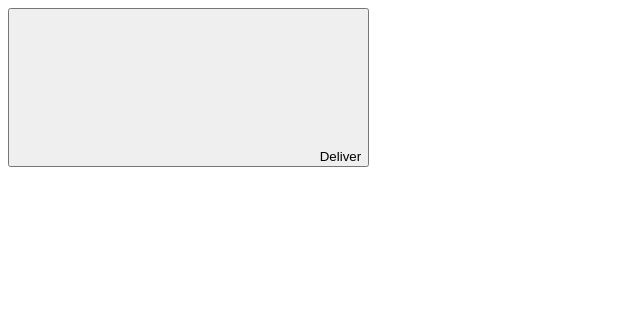
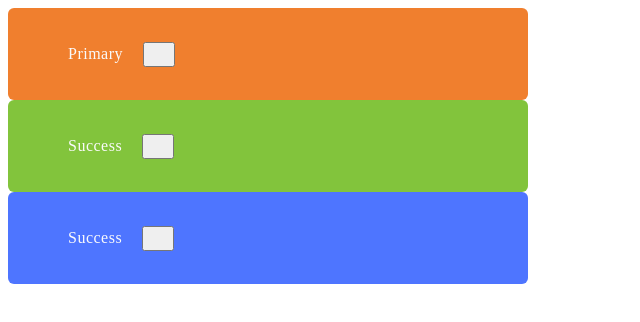
Before and after one commit to kiryhanchiiiik/sass-practice, a website built with Vite: page index.html in a window 1280 px wide. Shown: the whole page, without its empty margins (0-640 px from the left). Built offline with nearby package versions, Linux system fonts and the light colour scheme; files whose address does not match are found by name.

Commit message:
extend directive

```diff
--- a/index.html
+++ b/index.html
@@ -7,10 +7,49 @@
     <title>Lesson 6</title>
   </head>
   <body>
-    <button class="button" type="button">
-      <svg class="button-icon"></svg>
-      <span class="button-label">Deliver</span>
-    </button>
+    <body>
+      <div class="notification-primary">
+        <svg class="notification-icon" width="20" height="20">
+          <use href="./src/img/icons.svg#icon-primary"></use>
+        </svg>
+
+        <p class="notification-text">Primary</p>
+
+        <button class="notification-btn" aria-label="Close button">
+          <svg class="notification-btn-icon" width="16" height="16">
+            <use href="./src/img/icons.svg#icon-close"></use>
+          </svg>
+        </button>
+      </div>
+
+      <div class="notification-success">
+        <svg class="notification-icon" width="20" height="20">
+          <use href="./src/img/icons.svg#icon-check"></use>
+        </svg>
+
+        <p class="notification-text">Success</p>
+
+        <button class="notification-btn" aria-label="Close button">
+          <svg class="notification-btn-icon" width="16" height="16">
+            <use href="./src/img/icons.svg#icon-close"></use>
+          </svg>
+        </button>
+      </div>
+
+      <div class="notification-info">
+        <svg class="notification-icon" width="20" height="20">
+          <use href="./src/img/icons.svg#icon-check"></use>
+        </svg>
+
+        <p class="notification-text">Success</p>
+
+        <button class="notification-btn" aria-label="Close button">
+          <svg class="notification-btn-icon" width="16" height="16">
+            <use href="./src/img/icons.svg#icon-close"></use>
+          </svg>
+        </button>
+      </div>
+    </body>
 
     <script type="module" src="./src/js/main.js"></script>
   </body>
--- /dev/null
+++ b/src/scss/--examples--/lesson-09/_extend.scss
@@ -0,0 +1,111 @@
+$primary: #f07f2e;
+$success: #82c43c;
+$primary: #4e75ff;
+
+// Approach 1
+
+// .notification {
+//   display: flex;
+//   align-items: center;
+//   gap: 20px;
+
+//   width: 480px;
+//   padding: 20px;
+
+//   font-family: Montserrat;
+//   color: #fafafb;
+//   font-size: 16px;
+//   line-height: 20px; /* 125% */
+//   letter-spacing: 0.5px;
+
+//   background-color: #92929d;
+//   border-radius: 6px;
+// }
+
+// .notification-primary {
+//   background-color: #f07f2e;
+// }
+// .notification-success {
+//   background-color: #82c43c;
+// }
+// .notification-info {
+//   background-color: #4e75ff;
+// }
+
+// Approach 2
+
+// .notification {
+//   display: flex;
+//   align-items: center;
+//   gap: 20px;
+
+//   width: 480px;
+//   padding: 20px;
+
+//   font-family: Montserrat;
+//   color: #fafafb;
+//   font-size: 16px;
+//   line-height: 20px; /* 125% */
+//   letter-spacing: 0.5px;
+
+//   background-color: #92929d;
+//   border-radius: 6px;
+// }
+// .notification-primary {
+//   @extend .notification;
+
+//   background-color: #f07f2e;
+// }
+// .notification-success {
+//   @extend .notification;
+
+//   background-color: #82c43c;
+// }
+// .notification-info {
+//   @extend .notification;
+
+//   background-color: #4e75ff;
+// }
+
+// Approach 3
+
+%notification {
+  display: flex;
+  align-items: center;
+  gap: 20px;
+
+  width: 480px;
+  padding: 20px;
+
+  font-family: Montserrat;
+  color: #fafafb;
+  font-size: 16px;
+  line-height: 20px; /* 125% */
+  letter-spacing: 0.5px;
+
+  background-color: #92929d;
+  border-radius: 6px;
+
+  // @media screen and (min-width: 768px) {
+  //   padding: 22px;
+  // }
+}
+.notification-primary {
+  @extend %notification;
+
+  background-color: #f07f2e;
+}
+.notification-success {
+  @extend %notification;
+
+  background-color: #82c43c;
+}
+.notification-info {
+  @extend %notification;
+
+  background-color: #4e75ff;
+}
+
+// @media screen {
+//   @extend;
+// }
--- a/src/scss/main.scss
+++ b/src/scss/main.scss
@@ -3,6 +3,6 @@
 // @use "layout";
 // @use "components";
 
-@use "--examples--/lesson-07/math";
+@use "--examples--/lesson-09/extend";
 
 // @use "--examples--/lesson-06/ampersand";
```
